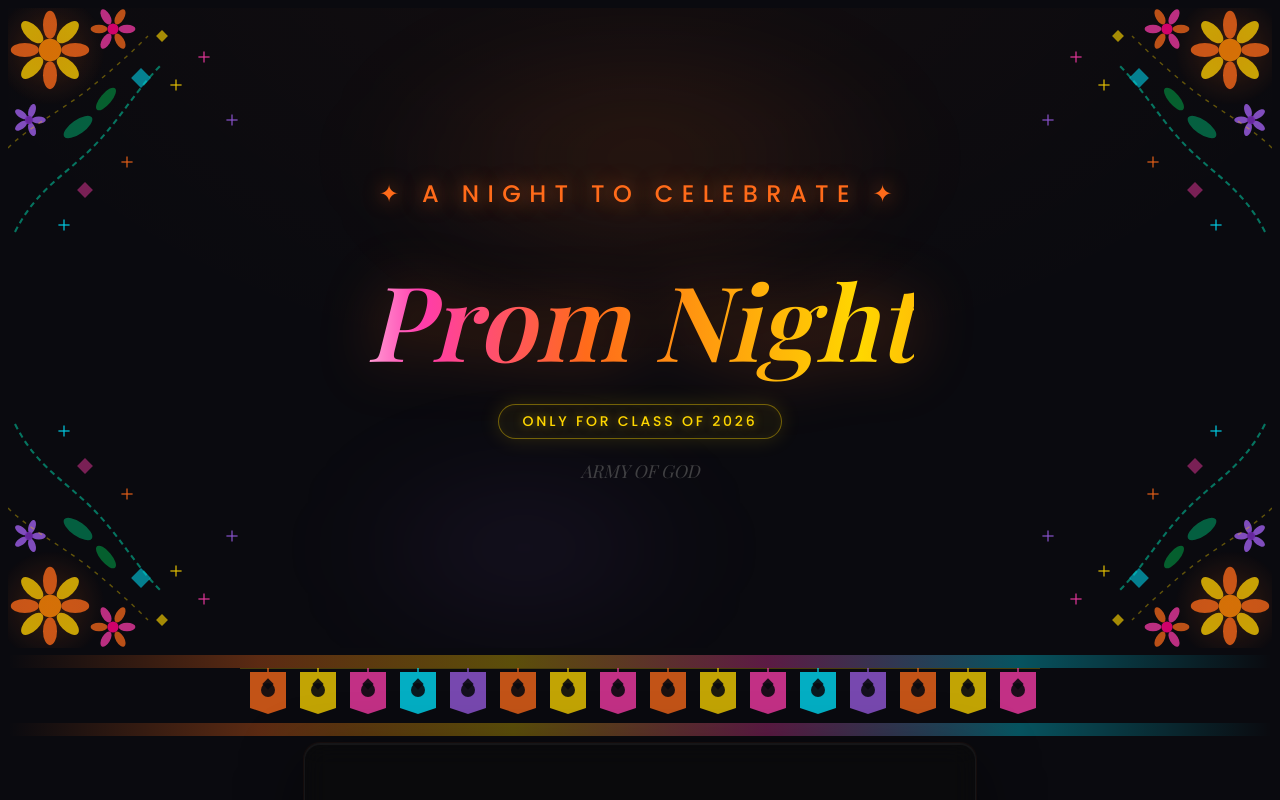
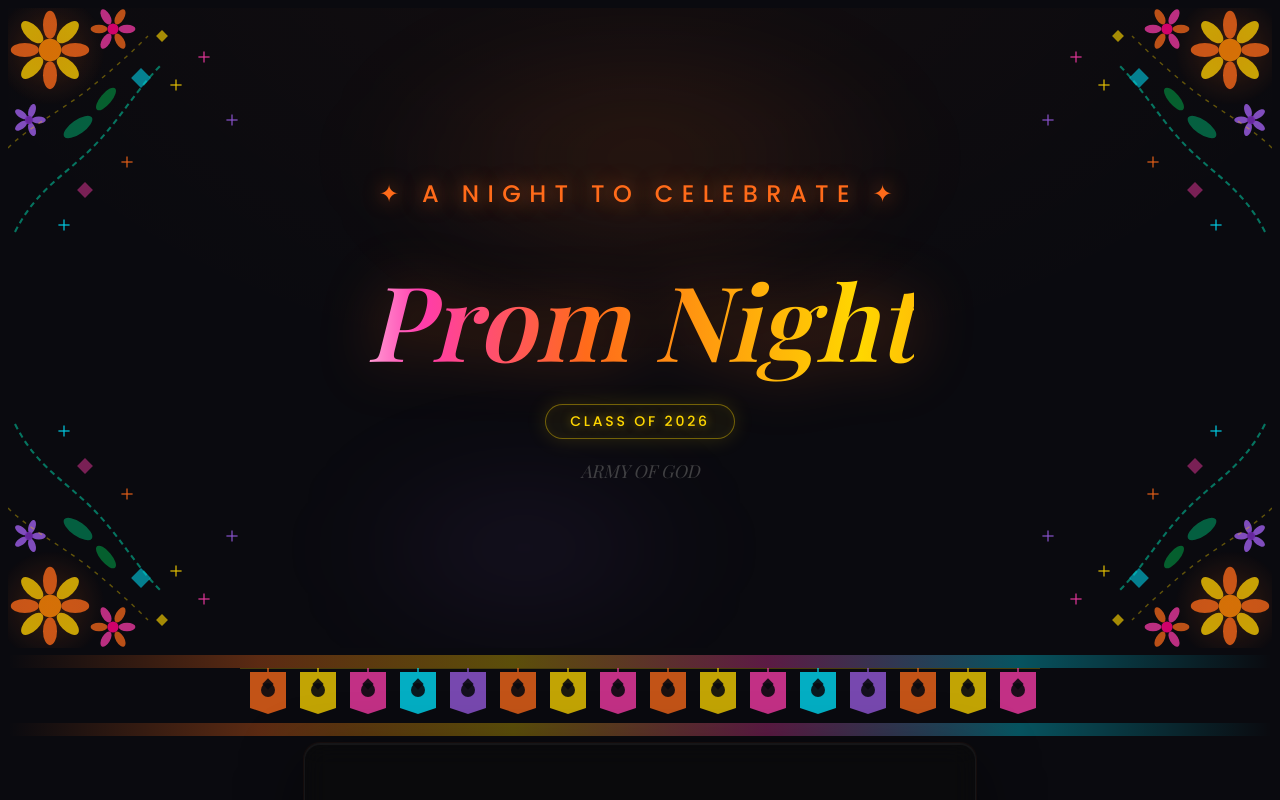
Before and after one commit to Dlabsign/prom-night-teen, a Next.js app: page / in a window 1280 px wide. Both pictures are taken after a click on the button "OPEN INVITATION". Shown: the top 800 px of the page. Built offline with nearby package versions, Linux system fonts and the light colour scheme; a web font is replaced by a local one.

Commit message:
new update

```diff
--- a/components/Hero.tsx
+++ b/components/Hero.tsx
@@ -221,7 +221,7 @@ export default function Hero() {
                             fontSize: "clamp(0.7rem, 2vw, 0.875rem)",
                         }}
                     >
-                        Only For Class of 2026
+                        Class of 2026
                     </span>
                 </motion.div>
 
```
